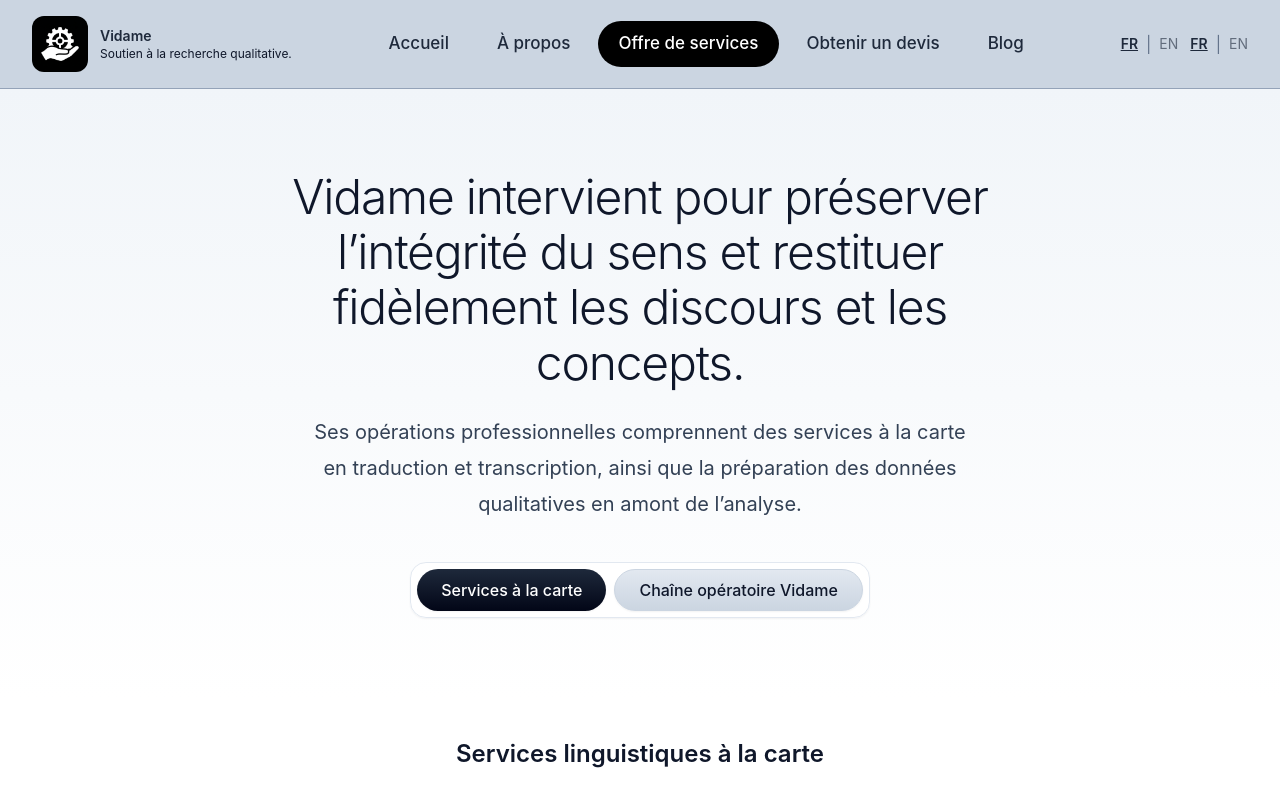
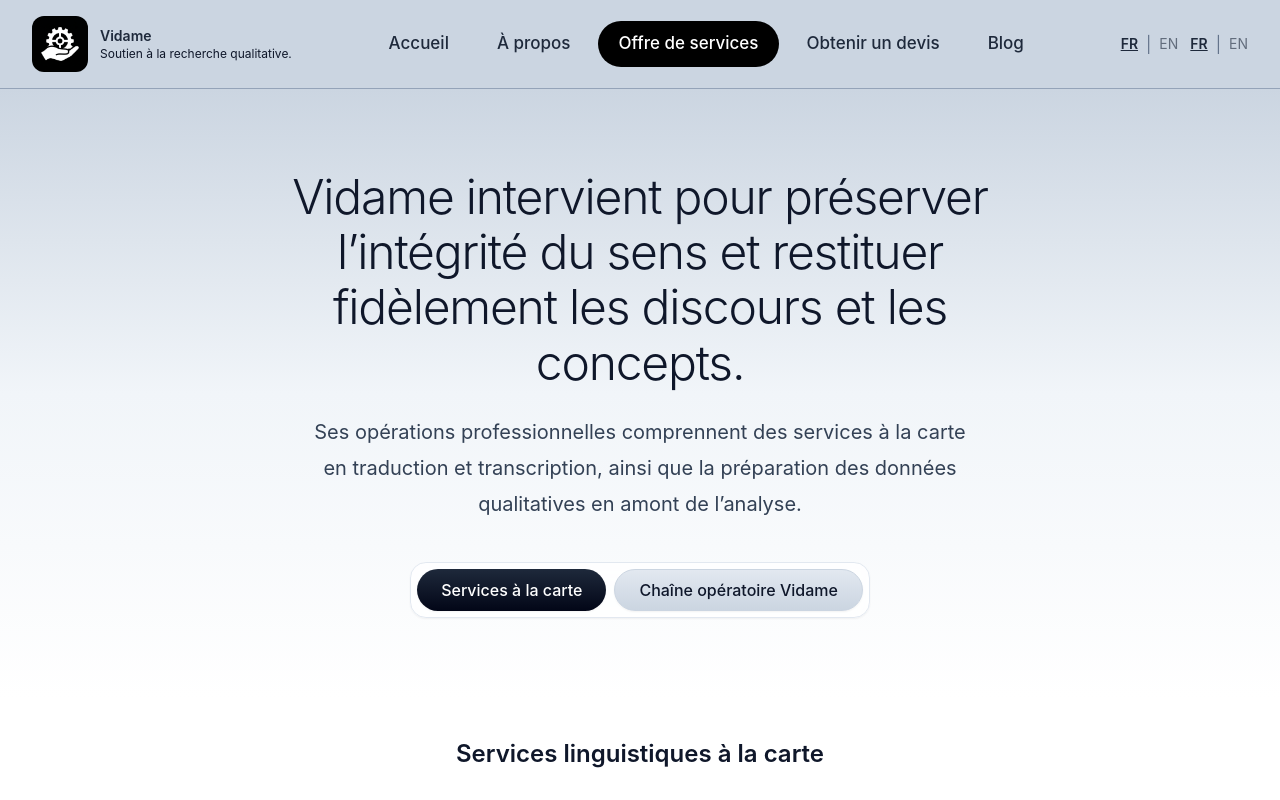
Before and after one commit to momopro21/vidame-recherche, a React (Vite) app: page / in a window 1280 px wide. Both pictures are taken after a click on the button "Voir l'offre de services". Shown: the top 800 px of the page. Built offline with nearby package versions, Linux system fonts and the light colour scheme; the HTML template or start-up script is replaced by a standard one.

Commit message:
Change background gradient in services section

```diff
--- a/src/App.tsx
+++ b/src/App.tsx
@@ -1456,7 +1456,7 @@ const pipelineSteps = [
     return (
   <div id="services" className="min-h-screen bg-white">
      {/* ===== VIDAME_REPERE_HERO_SERVICES ===== */}
-<section className="relative overflow-hidden bg-gradient-to-b from-slate-100 via-slate-50 to-white px-4 py-20">
+<section className="relative overflow-hidden bg-gradient-to-b from-slate-300 via-slate-100 to-white px-4 py-20">
   <div className="relative mx-auto max-w-5xl text-center">
     {/* ===== VIDAME_REPERE_TEXTE_HERO_SERVICES ===== */}
    <motion.div
```
